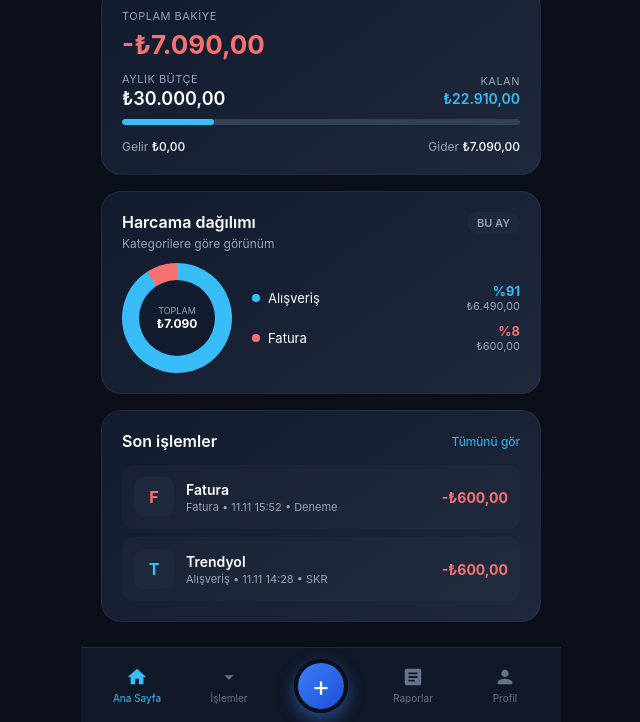
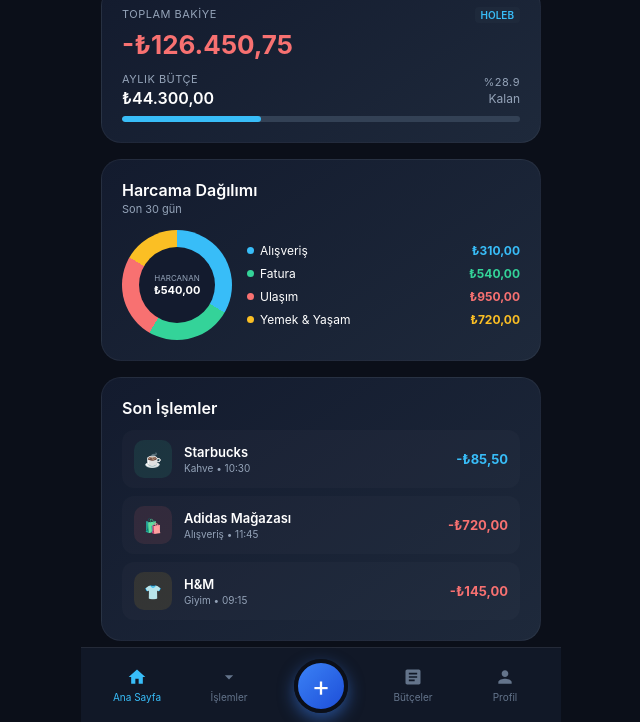
Before and after one commit to FatihKoc81/Katip, a plain HTML site: page index.html in a window 1280 px wide. Shown: the part 78-800 px from the top of the page, without its empty margins (319-959 px from the left). Drawn offline with Linux system fonts and the light colour scheme.

Commit message:
Revise balance card layout and transaction details
Refactor balance card and update transaction items.

```diff
--- a/index.html
+++ b/index.html
@@ -49,10 +49,6 @@
             letter-spacing: 1px;
             font-weight: 700;
         }
-        .logo-text p {
-            font-size: 11px;
-            color: #94a3b8;
-        }
         .header-icons {
             display: flex;
             gap: 16px;
@@ -70,12 +66,25 @@
             margin-bottom: 16px;
             border: 1px solid rgba(255, 255, 255, 0.05);
         }
+        .balance-header {
+            display: flex;
+            justify-content: space-between;
+            align-items: flex-start;
+            margin-bottom: 6px;
+        }
         .balance-title {
             font-size: 11px;
             color: #94a3b8;
             letter-spacing: 0.5px;
             text-transform: uppercase;
-            margin-bottom: 6px;
+        }
+        .balance-subtag {
+            font-size: 10px;
+            background: #1e293b;
+            color: #38bdf8;
+            padding: 2px 6px;
+            border-radius: 4px;
+            font-weight: 600;
         }
         .balance-amount {
             font-size: 26px;
@@ -87,16 +96,6 @@
             display: flex;
             justify-content: space-between;
             align-items: center;
-            margin-bottom: 10px;
-        }
-        .budget-val {
-            font-size: 18px;
-            font-weight: 600;
-            color: #ffffff;
-        }
-        .budget-sub {
-            font-size: 12px;
-            color: #94a3b8;
         }
         .progress-bar {
             width: 100%;
@@ -107,42 +106,31 @@
             margin-top: 8px;
         }
         .progress-fill {
-            width: 23%;
+            width: 35%;
             height: 100%;
             background: #38bdf8;
             border-radius: 3px;
         }
-        .stats-grid {
-            display: flex;
-            justify-content: space-between;
-            margin-top: 14px;
-            font-size: 12px;
-            color: #94a3b8;
-        }
-        .stats-grid span {
-            color: #ffffff;
-            font-weight: 500;
-        }
         .section-title {
             font-size: 16px;
             font-weight: 600;
-            margin-bottom: 4px;
+            margin-bottom: 2px;
         }
         .section-subtitle {
-            font-size: 12px;
+            font-size: 11px;
             color: #94a3b8;
             margin-bottom: 14px;
         }
         .chart-container {
             display: flex;
             align-items: center;
-            gap: 20px;
+            gap: 15px;
         }
         .donut {
             width: 110px;
             height: 110px;
             border-radius: 50%;
-            background: conic-gradient(#38bdf8 0deg 327deg, #f87171 327deg 360deg);
+            background: conic-gradient(#38bdf8 0deg 120deg, #34d399 120deg 210deg, #f87171 210deg 300deg, #fbbf24 300deg 360deg);
             display: flex;
             align-items: center;
             justify-content: center;
@@ -160,45 +148,43 @@
             text-align: center;
         }
         .donut-inner small {
-            font-size: 9px;
+            font-size: 8px;
             color: #94a3b8;
             text-transform: uppercase;
         }
         .donut-inner span {
-            font-size: 12px;
+            font-size: 11px;
             font-weight: 700;
         }
         .categories {
             flex: 1;
             display: flex;
             flex-direction: column;
-            gap: 10px;
+            gap: 8px;
         }
         .category-item {
             display: flex;
             justify-content: space-between;
             align-items: center;
-            font-size: 13px;
+            font-size: 12px;
         }
         .cat-info {
             display: flex;
             align-items: center;
-            gap: 8px;
+            gap: 6px;
         }
         .dot {
-            width: 8px;
-            height: 8px;
+            width: 7px;
+            height: 7px;
             border-radius: 50%;
         }
-        .dot-blue { background: #38bdf8; }
-        .dot-red { background: #f87171; }
 
         .transaction-item {
             display: flex;
             align-items: center;
             justify-content: space-between;
             background: rgba(255, 255, 255, 0.02);
-            padding: 12px;
+            padding: 10px 12px;
             border-radius: 12px;
             margin-bottom: 8px;
         }
@@ -208,27 +194,27 @@
             gap: 12px;
         }
         .tx-icon {
-            width: 40px;
-            height: 40px;
+            width: 38px;
+            height: 38px;
             border-radius: 10px;
             background: #1e293b;
             display: flex;
             align-items: center;
             justify-content: center;
             font-weight: 700;
-            color: #38bdf8;
+            font-size: 14px;
         }
         .tx-details h4 {
-            font-size: 14px;
+            font-size: 13px;
             font-weight: 600;
             margin-bottom: 2px;
         }
         .tx-details p {
-            font-size: 11px;
+            font-size: 10px;
             color: #94a3b8;
         }
         .tx-amount {
-            font-size: 14px;
+            font-size: 13px;
             font-weight: 700;
             color: #f87171;
         }
@@ -262,8 +248,8 @@
             color: #38bdf8;
         }
         .nav-item svg {
-            width: 22px;
-            height: 22px;
+            width: 20px;
+            height: 20px;
             fill: currentColor;
         }
         .fab-container {
@@ -296,79 +282,79 @@
             <div class="logo-icon">K</div>
             <div class="logo-text">
                 <h1>KÂTİP</h1>
-                <p>Paranın kontrolü sende.</p>
             </div>
         </div>
         <div class="header-icons">
-            <svg width="20" height="20" fill="none" stroke="currentColor" stroke-width="2" viewBox="0 0 24 24"><path d="M21 21l-6-6m2-5a7 7 0 11-14 0 7 7 0 0114 0z"></path></svg>
-            <svg width="20" height="20" fill="none" stroke="currentColor" stroke-width="2" viewBox="0 0 24 24"><path d="M12 5v.01M12 12v.01M12 19v.01M12 6a1 1 0 110-2 1 1 0 010 2zm0 7a1 1 0 110-2 1 1 0 010 2zm0 7a1 1 0 110-2 1 1 0 010 2z"></path></svg>
+            <svg viewBox="0 0 24 24" width="20" height="20" fill="none" stroke="currentColor" stroke-width="2"><circle cx="11" cy="11" r="8"></circle><line x1="21" y1="21" x2="16.65" y2="16.65"></line></svg>
+            <svg viewBox="0 0 24 24" width="20" height="20" fill="none" stroke="currentColor" stroke-width="2"><path d="M4 15s1-1 4-1 5 2 8 2 4-1 4-1V3s-1 1-4 1-5-2-8-2-4 1-4 1z"></path><line x1="4" y1="22" x2="4" y2="15"></line></svg>
         </div>
     </header>
 
     <div class="content">
         <!-- Bakiye Kartı -->
         <div class="card">
-            <div class="balance-title">TOPLAM BAKİYE</div>
-            <div class="balance-amount">-₺7.090,00</div>
+            <div class="balance-header">
+                <span class="balance-title">Toplam Bakiye</span>
+                <span class="balance-subtag">HOLEB</span>
+            </div>
+            <div class="balance-amount">-₺126.450,75</div>
 
             <div class="budget-row">
                 <div>
-                    <div class="balance-title" style="margin-bottom:2px;">AYLIK BÜTÇE</div>
-                    <div class="budget-val">₺30.000,00</div>
+                    <div class="balance-title" style="margin-bottom:2px;">Aylık Bütçe</div>
+                    <div style="font-size: 16px; font-weight: 600;">₺44.300,00</div>
                 </div>
                 <div style="text-align: right;">
-                    <div class="balance-title" style="margin-bottom:2px;">Kalan</div>
-                    <div style="font-size: 14px; font-weight:600; color: #38bdf8;">₺22.910,00</div>
+                    <div class="balance-title" style="margin-bottom:2px;">%28.9</div>
+                    <div style="font-size: 12px; color: #94a3b8;">Kalan</div>
                 </div>
             </div>
 
             <div class="progress-bar">
                 <div class="progress-fill"></div>
             </div>
-
-            <div class="stats-grid">
-                <div>Gelir <span>₺0,00</span></div>
-                <div>Gider <span>₺7.090,00</span></div>
-            </div>
         </div>
 
         <!-- Harcama Dağılımı -->
         <div class="card">
-            <div style="display: flex; justify-content: space-between; align-items: flex-start; margin-bottom: 12px;">
-                <div>
-                    <h3 class="section-title">Harcama dağılımı</h3>
-                    <p class="section-subtitle" style="margin-bottom: 0;">Kategorilere göre görünüm</p>
-                </div>
-                <span style="font-size: 11px; background: #1e293b; padding: 4px 10px; border-radius: 20px; color: #94a3b8; font-weight: 600;">BU AY</span>
-            </div>
+            <h3 class="section-title">Harcama Dağılımı</h3>
+            <p class="section-subtitle">Son 30 gün</p>
 
             <div class="chart-container">
                 <div class="donut">
                     <div class="donut-inner">
-                        <small>TOPLAM</small>
-                        <span>₺7.090</span>
+                        <small>Harcanan</small>
+                        <span>₺540,00</span>
                     </div>
                 </div>
                 <div class="categories">
                     <div class="category-item">
                         <div class="cat-info">
-                            <div class="dot dot-blue"></div>
+                            <div class="dot" style="background: #38bdf8;"></div>
                             <span>Alışveriş</span>
                         </div>
-                        <div style="text-align: right;">
-                            <strong style="color: #38bdf8;">%91</strong>
-                            <div style="font-size: 11px; color: #94a3b8;">₺6.490,00</div>
-                        </div>
+                        <strong style="color: #38bdf8;">₺310,00</strong>
                     </div>
                     <div class="category-item">
                         <div class="cat-info">
-                            <div class="dot dot-red"></div>
+                            <div class="dot" style="background: #34d399;"></div>
                             <span>Fatura</span>
                         </div>
-                        <div style="text-align: right;">
-                            <strong style="color: #f87171;">%8</strong>
-                            <div style="font-size: 11px; color: #94a3b8;">₺600,00</div>
+                        <strong style="color: #34d399;">₺540,00</strong>
+                    </div>
+                    <div class="category-item">
+                        <div class="cat-info">
+                            <div class="dot" style="background: #f87171;"></div>
+                            <span>Ulaşım</span>
                         </div>
+                        <strong style="color: #f87171;">₺950,00</strong>
+                    </div>
+                    <div class="category-item">
+                        <div class="cat-info">
+                            <div class="dot" style="background: #fbbf24;"></div>
+                            <span>Yemek & Yaşam</span>
+                        </div>
+                        <strong style="color: #fbbf24;">₺720,00</strong>
                     </div>
                 </div>
             </div>
@@ -376,31 +362,39 @@
 
         <!-- Son İşlemler -->
         <div class="card" style="margin-bottom: 0;">
-            <div style="display: flex; justify-content: space-between; align-items: center; margin-bottom: 14px;">
-                <h3 class="section-title" style="margin-bottom: 0;">Son işlemler</h3>
-                <a href="#" style="font-size: 12px; color: #38bdf8; text-decoration: none;">Tümünü gör</a>
+            <h3 class="section-title" style="margin-bottom: 12px;">Son İşlemler</h3>
+
+            <div class="transaction-item">
+                <div class="tx-left">
+                    <div class="tx-icon" style="color: #34d399; background: rgba(52, 211, 153, 0.1);">☕</div>
+                    <div class="tx-details">
+                        <h4>Starbucks</h4>
+                        <p>Kahve • 10:30</p>
+                    </div>
+                </div>
+                <div class="tx-amount" style="color: #38bdf8;">-₺85,50</div>
             </div>
 
             <div class="transaction-item">
                 <div class="tx-left">
-                    <div class="tx-icon" style="color: #f87171;">F</div>
+                    <div class="tx-icon" style="color: #f87171; background: rgba(248, 113, 113, 0.1);">🛍️</div>
                     <div class="tx-details">
-                        <h4>Fatura</h4>
-                        <p>Fatura • 11.11 15:52 • Deneme</p>
+                        <h4>Adidas Mağazası</h4>
+                        <p>Alışveriş • 11:45</p>
                     </div>
                 </div>
-                <div class="tx-amount">-₺600,00</div>
+                <div class="tx-amount">-₺720,00</div>
             </div>
 
             <div class="transaction-item" style="margin-bottom: 0;">
                 <div class="tx-left">
-                    <div class="tx-icon">T</div>
+                    <div class="tx-icon" style="color: #fbbf24; background: rgba(251, 191, 36, 0.1);">👕</div>
                     <div class="tx-details">
-                        <h4>Trendyol</h4>
-                        <p>Alışveriş • 11.11 14:28 • SKR</p>
+                        <h4>H&M</h4>
+                        <p>Giyim • 09:15</p>
                     </div>
                 </div>
-                <div class="tx-amount">-₺600,00</div>
+                <div class="tx-amount">-₺145,00</div>
             </div>
         </div>
     </div>
@@ -420,7 +414,7 @@
         </div>
         <a href="#" class="nav-item">
             <svg viewBox="0 0 24 24"><path d="M19 3H5c-1.1 0-2 .9-2 2v14c0 1.1.9 2 2 2h14c1.1 0 2-.9 2-2V5c0-1.1-.9-2-2-2zm-5 14H7v-2h7v2zm3-4H7v-2h10v2zm0-4H7V7h10v2z"/></svg>
-            <span>Raporlar</span>
+            <span>Bütçeler</span>
         </a>
         <a href="#" class="nav-item">
             <svg viewBox="0 0 24 24"><path d="M12 12c2.21 0 4-1.79 4-4s-1.79-4-4-4-4 1.79-4 4 1.79 4 4 4zm0 2c-2.67 0-8 1.34-8 4v2h16v-2c0-2.66-5.33-4-8-4z"/></svg>
```
